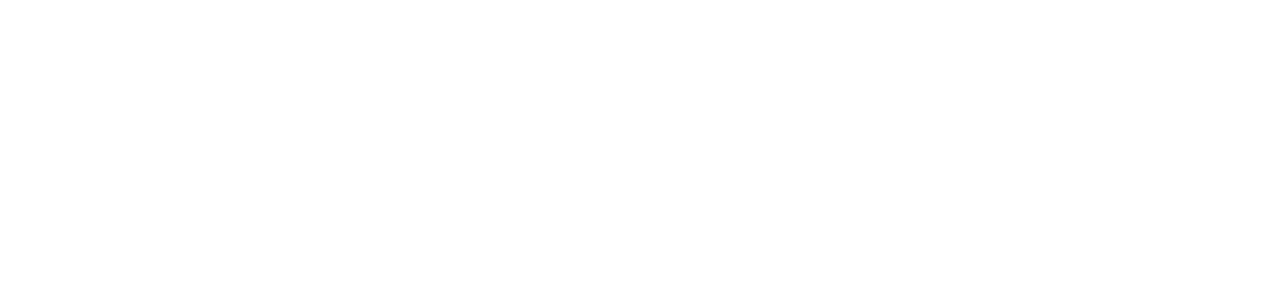
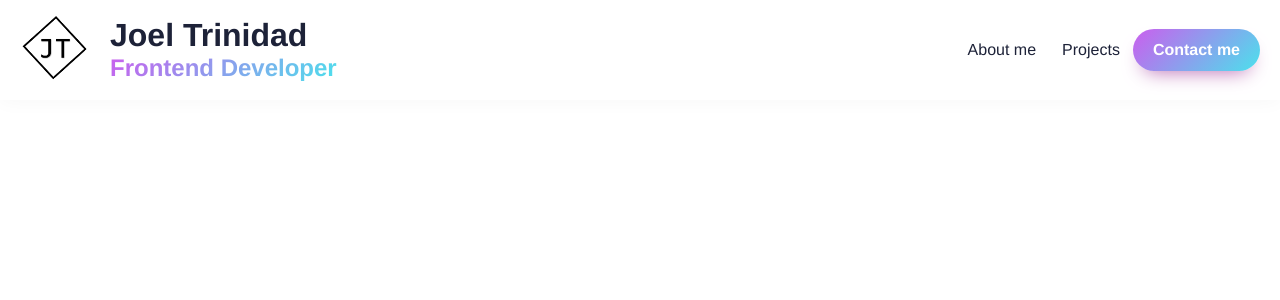
Before and after one commit to JoelTrinidad/portfolio-react, a React (Vite) app: page / in a window 1280 px wide. Shown: the top 300 px of the page. Built offline with nearby package versions, Linux system fonts and the light colour scheme.

Commit message:
feat: burger menu mobile and desktop added

```diff
--- a/src/components/Navbar/Navbar.jsx
+++ b/src/components/Navbar/Navbar.jsx
@@ -1,7 +1,31 @@
+import { useState } from "react"
 import * as S from "./Navbar.styles"
 
 export default function Navbar() {
+  const [showMenuBurger, setshowMenuBurger] = useState(false)
+
+  console.log(showMenuBurger);
   return (
-    <S.ContainerNavbar></S.ContainerNavbar>
+    <S.ContainerNavbar>
+      <S.ContainerLogo>
+        <S.ImageLogo src="/img/logo.png" alt="Logo Joel Trinidad" />
+        <div>
+          <h1>Joel Trinidad</h1>
+          <h2>Frontend Developer</h2>
+        </div>
+      </S.ContainerLogo>
+
+      <S.ContainerBurger onClick={() => setshowMenuBurger(!showMenuBurger)}>
+        <S.BurgerMenu/>
+        <S.BurgerMenu/>
+        <S.BurgerMenu/>
+      </S.ContainerBurger>
+
+      <S.ContainerItems showMenuBurger={showMenuBurger}>
+        <p>About me</p>
+        <p>Projects</p>
+        <S.Button>Contact me</S.Button>
+      </S.ContainerItems>
+    </S.ContainerNavbar>
   )
 }
--- a/src/components/Navbar/Navbar.styles.jsx
+++ b/src/components/Navbar/Navbar.styles.jsx
@@ -1,3 +1,107 @@
 import styled from "styled-components";
+import { colors } from "../../styles/colors";
 
-export const ContainerNavbar = styled.div``;
+export const ContainerNavbar = styled.div`
+  max-width: 100vw;
+  height: 100px;
+  box-shadow: ${colors.BOX_SHADOW};
+  display: flex;
+  align-items: center;
+  justify-content: space-between;
+  padding: 0 20px;
+  background: ${colors.TEXT_WHITE};
+`;
+
+export const ContainerLogo = styled.div`
+  display: flex;
+  align-items: center;
+
+  h1,
+  h2 {
+    font-weight: 700;
+    color: ${colors.TEXT_BLACK};
+    margin: 0;
+  }
+
+  h1 {
+    font-size: 2rem;
+  }
+
+  h2 {
+    background: linear-gradient(135deg, #cb5eee 0%, #4be1ec);
+    background-clip: text;
+    -webkit-background-clip: text;
+    -webkit-text-fill-color: transparent;
+  }
+
+  img {
+    width: 90px;
+    padding-right: 20px;
+  }
+`;
+
+export const ImageLogo = styled.img`
+  width: 90px;
+  padding-right: 20px;
+`;
+
+export const ContainerItems = styled.div`
+  display: flex;
+  align-items: center;
+
+  p {
+    cursor: pointer;
+    padding: 0 13px;
+    text-decoration: none;
+    color: ${colors.TEXT_BLACK};
+    font-weight: 500;
+  }
+
+  @media (max-width: 768px) {
+    display: ${(props) => (props.showMenuBurger ? 'inline-grid' : 'none')};
+    position: absolute;
+    top: 100px;
+    left: 0;
+    background: ${colors.TEXT_WHITE};
+    box-shadow: ${colors.BOX_SHADOW};
+    padding: 10px 0 20px 0;
+    width: 100%;
+  }
+
+  a {
+    padding: 10px 20px;
+  }
+`;
+
+export const Button = styled.button`
+  color: ${colors.TEXT_WHITE};
+  box-shadow: ${colors.BOX_SHADOW_BUTTON};
+  background: linear-gradient(135deg, #cb5eee 0%, #4be1ec);
+  padding: 12px 20px;
+  border-radius: 999px;
+  border: none;
+  margin: 10px 0;
+  font-size: 16px;
+  font-weight: 700;
+  cursor: pointer;
+
+  @media (max-width: 768px) {
+    width: 50%;
+    margin: 5px 10px 0 10px;
+  }
+`;
+
+export const ContainerBurger = styled.div`
+  display: none;
+
+  @media (max-width: 768px) {
+    display: block;
+  }
+`;
+
+export const BurgerMenu = styled.div`
+  width: 35px;
+  height: 2px;
+  background-color: ${colors.TEXT_BLACK};
+  margin: 6px 0;
+`;
```
Also changed, not shown: public/img/logo.png (added).
